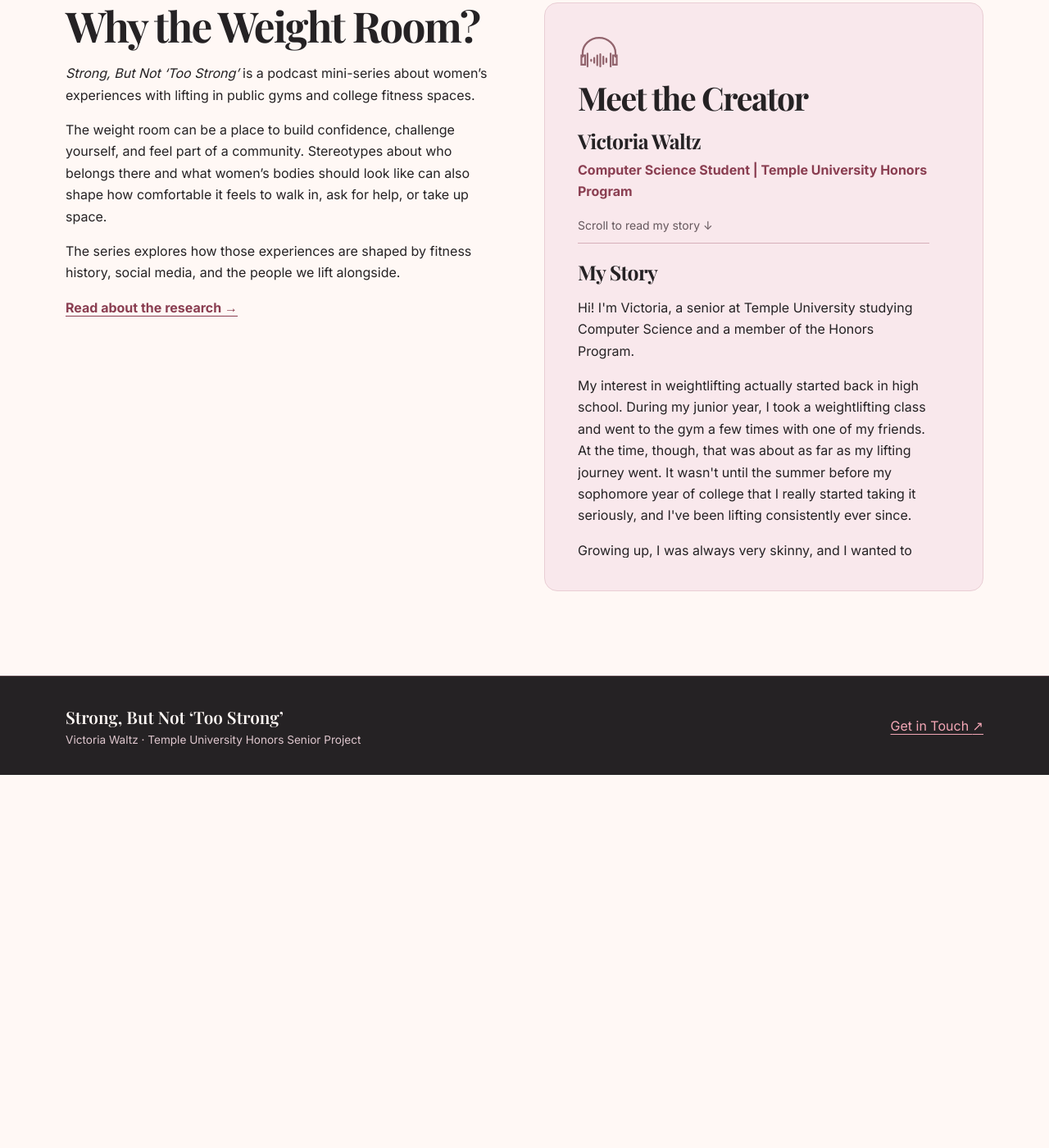
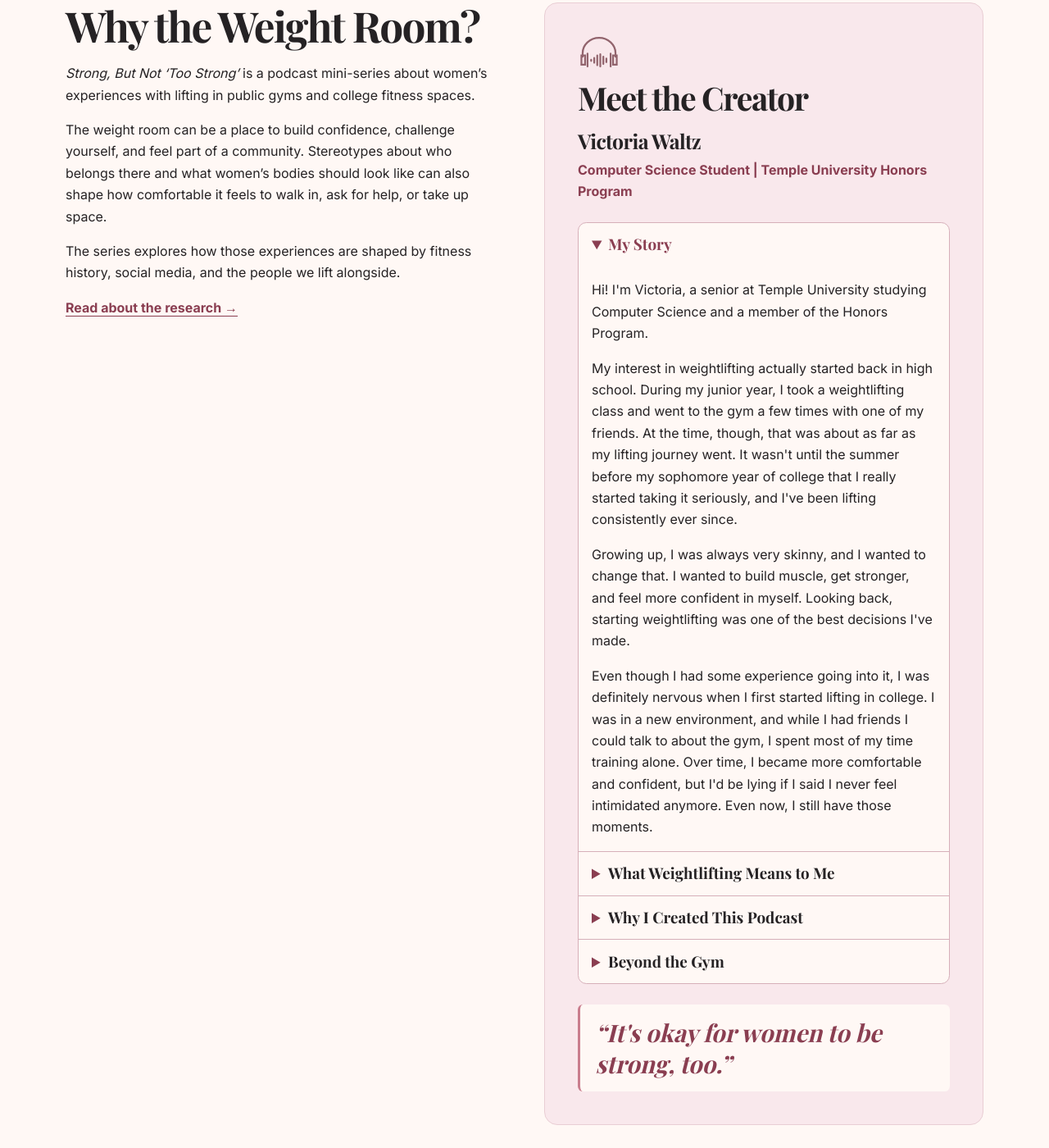
Before and after one commit to Victoria-Waltz/strong-but-not-too-strong, a plain HTML site: page about.html in a window 1280 px wide. Shown: the part 549-1949 px from the top of the page at 82% size. Before the commit the page ends 1494 px from the top, so only its background shows below. Drawn offline with nearby package versions, Linux system fonts and the light colour scheme; a web font is replaced by a local one.

Commit message:
Use an accordion for the creator biography

```diff
--- a/about.html
+++ b/about.html
@@ -46,38 +46,41 @@
       <p class="creator-name">Victoria Waltz</p>
       <p class="creator-role">Computer Science Student | Temple University Honors Program</p>
 
-      <p class="creator-scroll-hint">Scroll to read my story <span aria-hidden="true">↓</span></p>
-      <div class="creator-scroll" role="region" aria-label="Victoria’s biography" tabindex="0">
-        <section class="creator-bio">
-          <h3>My Story</h3>
+      <div class="creator-accordion">
+        <details name="creator-biography" open>
+          <summary>My Story</summary>
+          <div class="creator-bio">
             <p>Hi! I'm Victoria, a senior at Temple University studying Computer Science and a member of the Honors Program.</p>
             <p>My interest in weightlifting actually started back in high school. During my junior year, I took a weightlifting class and went to the gym a few times with one of my friends. At the time, though, that was about as far as my lifting journey went. It wasn't until the summer before my sophomore year of college that I really started taking it seriously, and I've been lifting consistently ever since.</p>
             <p>Growing up, I was always very skinny, and I wanted to change that. I wanted to build muscle, get stronger, and feel more confident in myself. Looking back, starting weightlifting was one of the best decisions I've made.</p>
             <p>Even though I had some experience going into it, I was definitely nervous when I first started lifting in college. I was in a new environment, and while I had friends I could talk to about the gym, I spent most of my time training alone. Over time, I became more comfortable and confident, but I'd be lying if I said I never feel intimidated anymore. Even now, I still have those moments.</p>
-        </section>
-
-        <section class="creator-bio">
-          <h3>What Weightlifting Means to Me</h3>
+          </div>
+        </details>
+        <details name="creator-biography">
+          <summary>What Weightlifting Means to Me</summary>
+          <div class="creator-bio">
             <p>Weightlifting has genuinely changed my life. Seeing the physical progress I've made has been incredibly rewarding, but the benefits go so much further than appearance. I've become more confident, and I've noticed such a positive difference in both my physical and mental health.</p>
             <p>The gym has become a constant in my life. It's somewhere I go when life gets stressful, but it's also somewhere I love being when everything is going great.</p>
-        </section>
-
-        <section class="creator-bio">
-          <h3>Why I Created This Podcast</h3>
+          </div>
+        </details>
+        <details name="creator-biography">
+          <summary>Why I Created This Podcast</summary>
+          <div class="creator-bio">
             <p>That's a huge reason why I chose this topic for my Honors Senior Project. Weightlifting has had such a positive impact on my life, and I want other women to have the opportunity to experience that same feeling.</p>
             <p>I know how intimidating getting started can be, and I hope this podcast can help make strength training feel a little more approachable.</p>
             <p>If there's one thing I want listeners to take away from <em>Strong, But Not "Too Strong,"</em> it's that it's okay for women to be strong, too.</p>
             <p>Weightlifting is about so much more than how your body looks. It's about building confidence, challenging yourself, and developing a healthier lifestyle.</p>
-        </section>
-
-        <section class="creator-bio">
-          <h3>Beyond the Gym</h3>
+          </div>
+        </details>
+        <details name="creator-biography">
+          <summary>Beyond the Gym</summary>
+          <div class="creator-bio">
             <p>Outside of the gym, I'm also the President of Temple Club Tennis! I love playing golf, exploring the outdoors, finding new food and dessert spots, and spending time with my friends.</p>
             <p>I'm excited to share something that's been such an important part of my life, and I hope this podcast encourages other women to discover what strength can mean to them.</p>
-        </section>
-
+          </div>
+        </details>
+      </div>
       <blockquote class="creator-quote">“It's okay for women to be strong, too.”</blockquote>
-      </div>
     </section>
   </div>
   </main>
--- a/css/style.css
+++ b/css/style.css
@@ -122,25 +122,23 @@ p + p { margin-top: 1rem; }
 .creator-panel { min-width: 0; overflow-wrap: break-word; }
 .creator-panel .creator-name { font: 700 1.55rem/1.12 var(--serif); letter-spacing: -.025em; }
 .creator-panel .creator-role { margin-top: .5rem; }
-.creator-panel .creator-scroll-hint { display: none; }
-@media (min-width: 701px) {
-  .creator-panel .creator-scroll-hint { display: block; color: var(--muted); font-size: .875rem; }
-  .creator-scroll {
-    max-height: clamp(15rem, 48vh, 28rem);
-    margin-top: .65rem;
-    padding-inline-end: .65rem;
-    overflow-y: auto;
-    scrollbar-gutter: stable;
-  }
-  .creator-scroll > .creator-bio:first-child { margin-top: 0; }
+.creator-accordion {
+  margin-top: 1.5rem;
+  border: 1px solid #d6afb9;
+  border-radius: .65rem;
+  background: var(--cream);
 }
-.creator-bio {
-  max-width: 62ch;
-  margin-top: 1.6rem;
-  padding-top: 1.3rem;
-  border-top: 1px solid #d6afb9;
+.creator-accordion details + details { border-top: 1px solid #d6afb9; }
+.creator-accordion summary {
+  padding: .85rem 1rem;
+  color: var(--charcoal);
+  cursor: pointer;
+  font: 700 1.18rem/1.35 var(--serif);
 }
-.creator-bio h3 { margin: 0; }
+.creator-accordion summary::marker { color: var(--ink-rose); }
+.creator-accordion summary:is(:hover, :focus-visible) { color: var(--ink-rose); }
+.creator-accordion details[open] summary { color: var(--ink-rose); }
+.creator-bio { max-width: 62ch; padding: 0 1rem 1rem; }
 .creator-quote {
   margin: 1.6rem 0 0;
   padding: .9rem 1.15rem;
```
Lines whose indentation alone changed are shown as unchanged.
